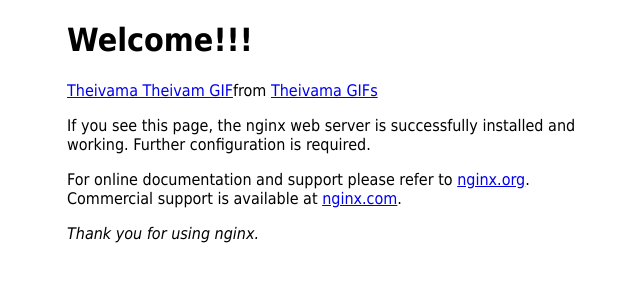
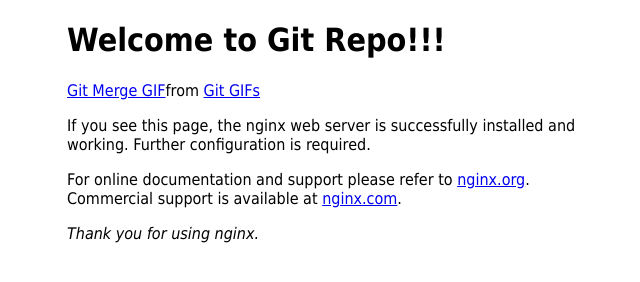
Before and after one commit to Gopalswamy92/Git-Test-Repo, a plain HTML site: page index.html in a window 1280 px wide. Shown: the whole page, without its empty margins (293-933 px from the left). Drawn offline with Linux system fonts and the light colour scheme; a script that the page names is missing.

Commit message:
my second commit

```diff
--- a/index.html
+++ b/index.html
@@ -9,8 +9,8 @@
 </style>
 </head>
 <body>
-<h1> Welcome!!!</h1>
-<div class="tenor-gif-embed" data-postid="27108245" data-share-method="host" data-aspect-ratio="1.33333" data-width="100%"><a href="https://tenor.com/view/theivama-theivam-gif-27108245">Theivama Theivam GIF</a>from <a href="https://tenor.com/search/theivama-gifs">Theivama GIFs</a></div> <script type="text/javascript" async src="https://tenor.com/embed.js"></script>
+<h1> Welcome to Git Repo!!!</h1>
+<div class="tenor-gif-embed" data-postid="5920259" data-share-method="host" data-aspect-ratio="1.86047" data-width="100%"><a href="https://tenor.com/view/git-merge-fighting-battle-gif-5920259">Git Merge GIF</a>from <a href="https://tenor.com/search/git-gifs">Git GIFs</a></div> <script type="text/javascript" async src="https://tenor.com/embed.js"></script>
 
 <p>If you see this page, the nginx web server is successfully installed and
 working. Further configuration is required.</p>
```
